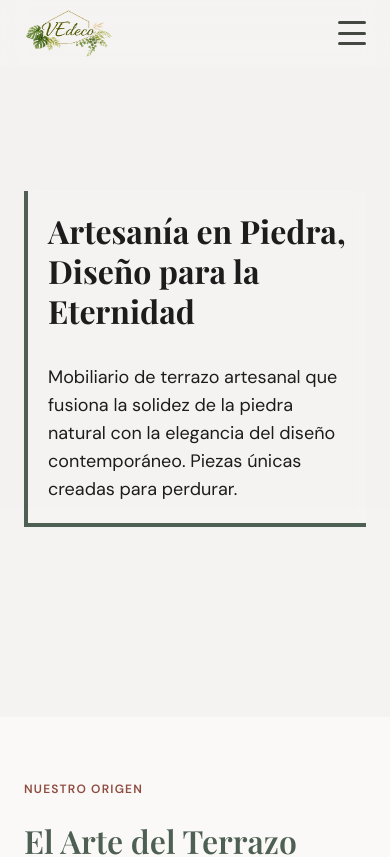
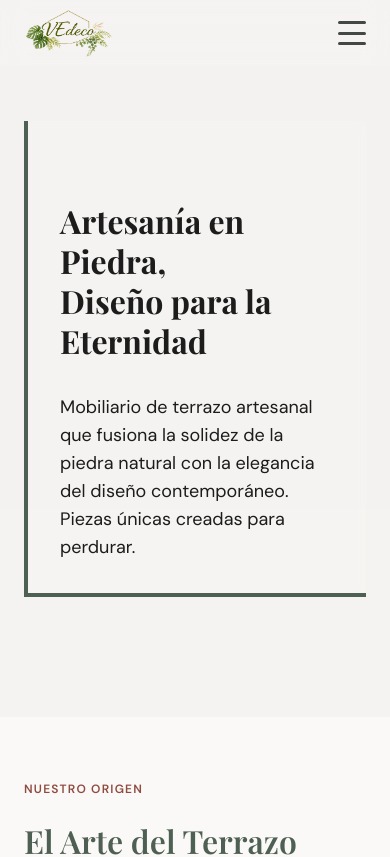
Before and after one commit to blom31/vedeco, a React (Vite) app: page / in a window 390 px wide. Shown: the top 857 px of the page. Built offline with nearby package versions, Linux system fonts and the light colour scheme.

Commit message:
test de hero-altura

```diff
--- a/src/styles/_hero.scss
+++ b/src/styles/_hero.scss
@@ -10,7 +10,7 @@
 
 
   @media (max-width: 767px) {
-    min-height: 80vh;
+    min-height: 50vh;
   }
 
   &__bg {
@@ -85,7 +85,7 @@ display: none;
       margin-left: 0;
       background-color: rgba($background, 0.1);
       border-bottom: 4px solid $primary;
-      padding: 20px;
+      padding-top: 80px;
       // margin-top: 60px;
 
     }
```
